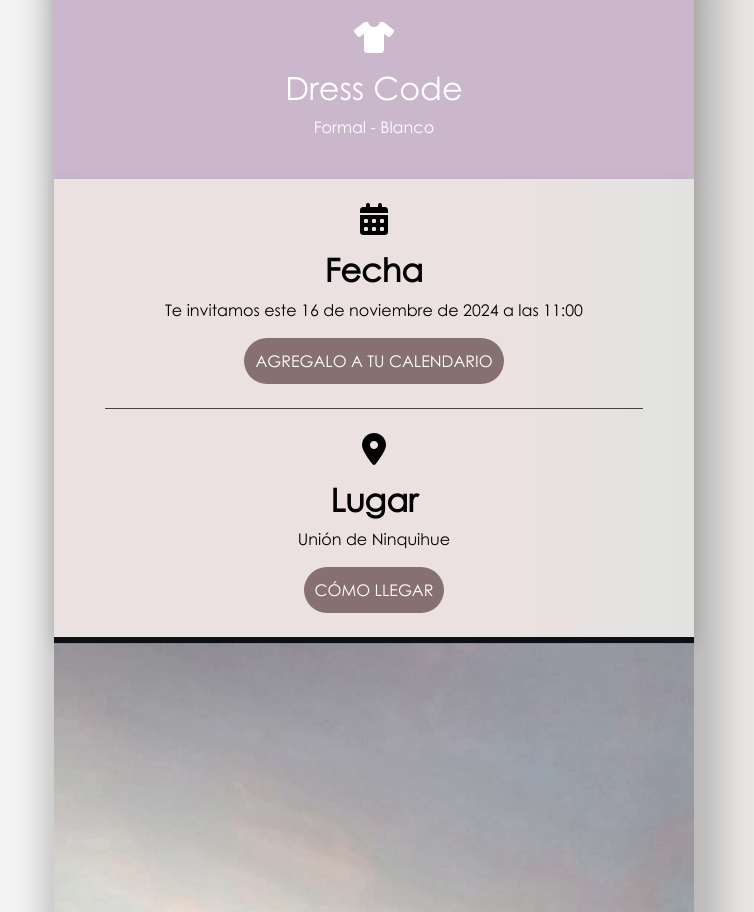
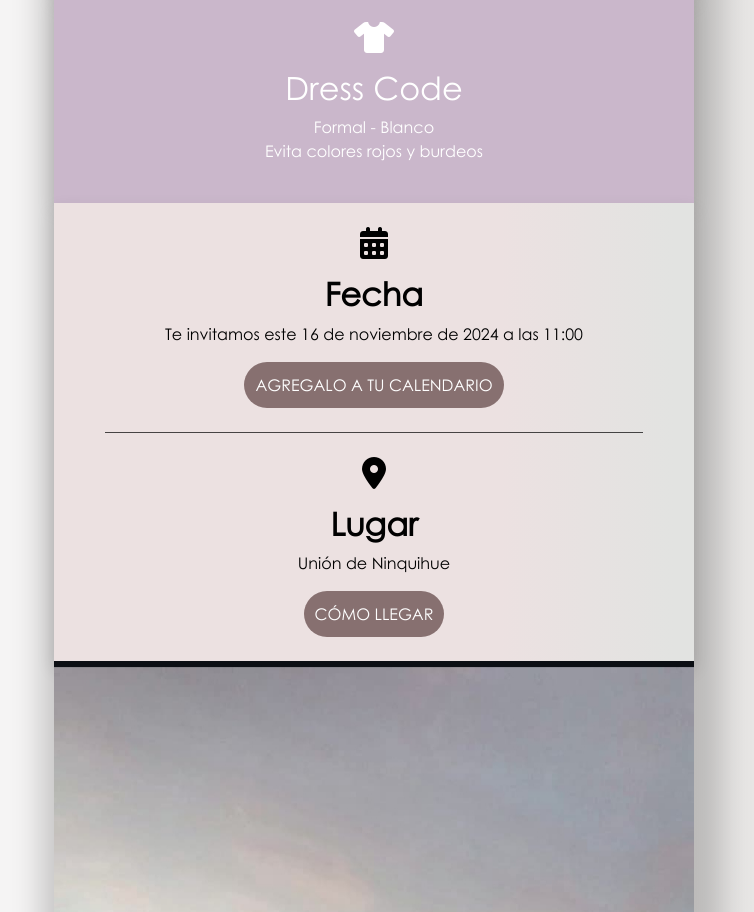
Before and after one commit to sebastiannum/matri.io, a plain HTML site: page index.html in a window 1280 px wide. Shown: the part 1555-2467 px from the top of the page, without its empty margins (266-1020 px from the left). Drawn offline with nearby package versions, Linux system fonts and the light colour scheme.

Commit message:
Update index.html

```diff
--- a/index.html
+++ b/index.html
@@ -63,7 +63,7 @@
         <section class="primary-box text-white text-center p-4 shadow">
             <i class="fa-solid fa-shirt pb-3"></i>
             <h2>Dress Code</h2>
-            <p>Formal - Blanco</p>
+            <p>Formal - Blanco <br> Evita colores rojos y burdeos</p>
         </section>
 
         <div class="secondary-box text-center shadow">
```
